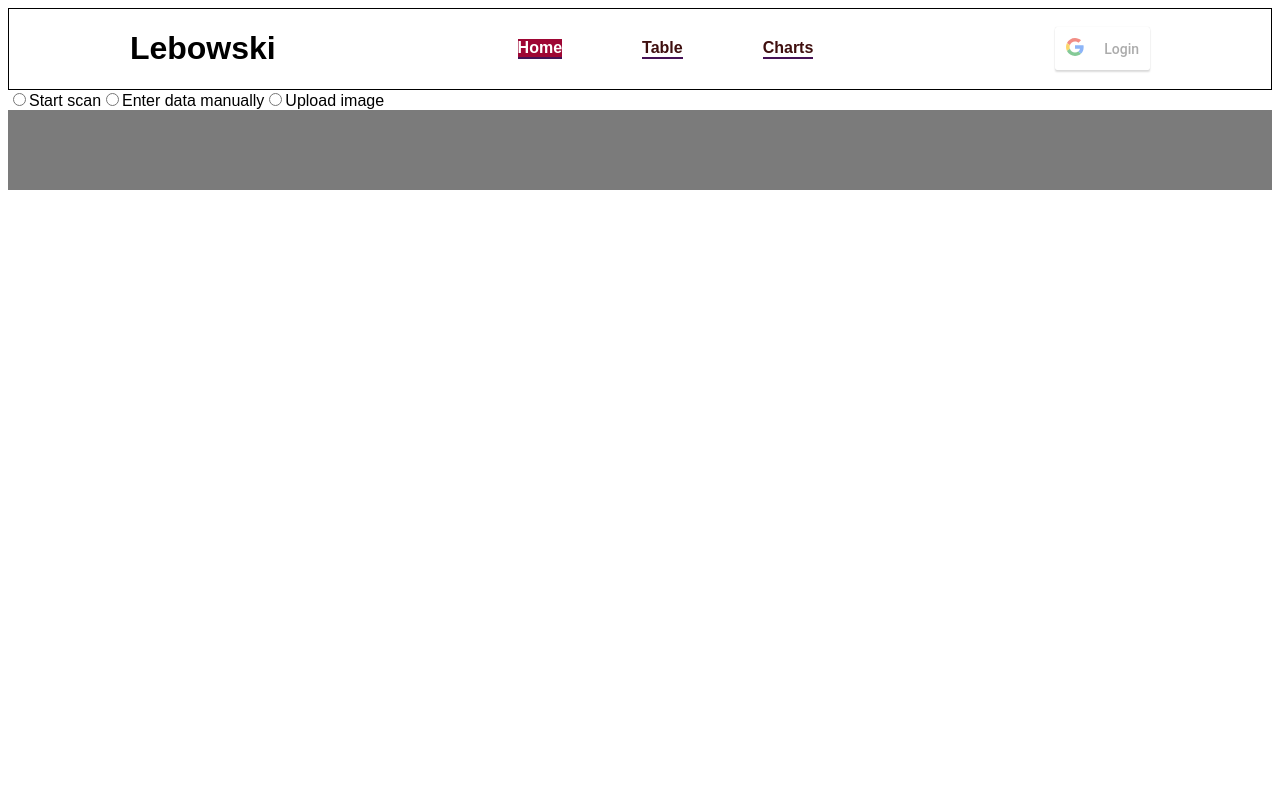
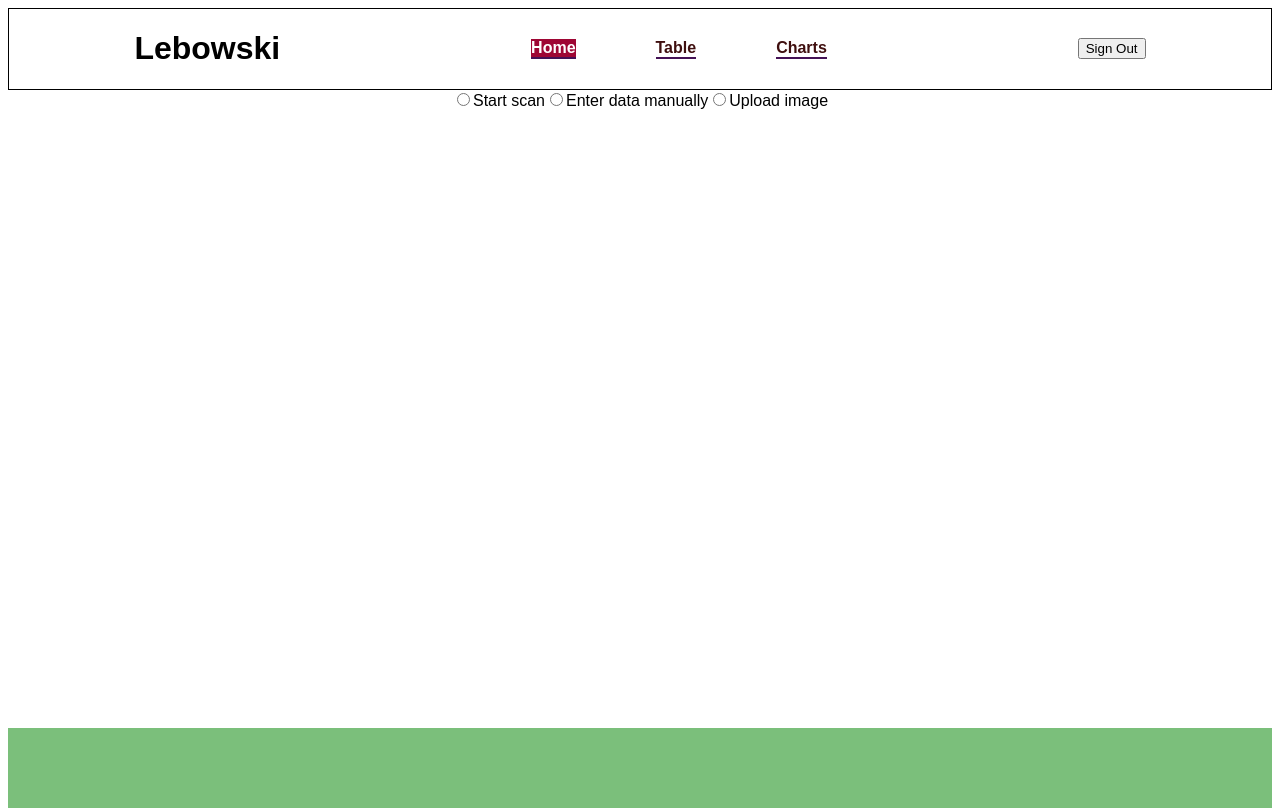
Before and after one commit to lu4ezar/lebowski, a React (Create React App) app: page / in a window 1280 px wide. Built offline with nearby package versions, Linux system fonts and the light colour scheme.

Commit message:
update Login

```diff
--- a/package.json
+++ b/package.json
@@ -9,9 +9,11 @@
   ],
   "main": "src/index.tsx",
   "dependencies": {
+    "@types/node": "14.14.31",
     "@types/react-qr-reader": "2.1.3",
     "@types/react-router-dom": "5.1.7",
     "@types/react-table": "7.0.28",
+    "axios": "0.21.1",
     "formik": "2.2.6",
     "node-sass": "5.0.0",
     "react": "17.0.1",
--- a/public/index.html
+++ b/public/index.html
@@ -1,16 +1,18 @@
 <!DOCTYPE html>
 <html lang="en">
-
   <head>
-	<meta charset="utf-8">
-	<meta name="viewport" content="width=device-width, initial-scale=1, shrink-to-fit=no">
-	<meta name="theme-color" content="#000000">
+    <meta charset="utf-8" />
+    <meta
+      name="viewport"
+      content="width=device-width, initial-scale=1, shrink-to-fit=no"
+    />
+    <meta name="theme-color" content="#000000" />
     <!--
       manifest.json provides metadata used when your web app is added to the
       homescreen on Android. See https://developers.google.com/web/fundamentals/engage-and-retain/web-app-manifest/
     -->
-	<link rel="manifest" href="%PUBLIC_URL%/manifest.json">
-	<link rel="shortcut icon" href="%PUBLIC_URL%/favicon.ico">
+    <link rel="manifest" href="%PUBLIC_URL%/manifest.json" />
+    <link rel="shortcut icon" href="%PUBLIC_URL%/favicon.ico" />
     <!--
       Notice the use of %PUBLIC_URL% in the tags above.
       It will be replaced with the URL of the `public` folder during the build.
@@ -21,6 +23,7 @@
       Learn how to configure a non-root public URL by running `npm run build`.
     -->
     <title>React App</title>
+    <script src="https://apis.google.com/js/platform.js" async defer></script>
   </head>
 
   <body>
@@ -39,5 +42,4 @@
       To create a production bundle, use `npm run build` or `yarn build`.
     -->
   </body>
-
 </html>
--- a/src/App.tsx
+++ b/src/App.tsx
@@ -9,7 +9,7 @@ export default function App() {
       <Header />
       <div
         style={{
-          display: "flex"
+          flex: 1
         }}
       >
         <Router />
--- a/src/Footer.tsx
+++ b/src/Footer.tsx
@@ -3,8 +3,7 @@ const Footer = () => (
     style={{
       height: "10vh",
       opacity: 0.7,
-      background: "#444444",
-      alignSelf: "flex-end"
+      background: "#44a444"
     }}
   ></div>
 );
--- a/src/Login.tsx
+++ b/src/Login.tsx
@@ -1,17 +1,23 @@
-import GoogleLogin from "react-google-login";
+import { useState } from "react";
+import { useGoogleLogin, useGoogleLogout } from "react-google-login";
 
 const Login = () => {
-  const responseGoogle = (response: any) => {
-    console.log(response);
-  };
-  return (
-    <GoogleLogin
-      clientId="658977310896-knrl3gka66fldh83dao2rhgbblmd4un9.apps.googleusercontent.com"
-      buttonText="Login"
-      onSuccess={responseGoogle}
-      onFailure={responseGoogle}
-      cookiePolicy={"single_host_origin"}
-    />
+  const clientId = process.env.CLIENT_ID as string;
+  const [isSignedIn, setIsSignedIn] = useState(false);
+  const { signIn } = useGoogleLogin({
+    clientId,
+    onSuccess: () => setIsSignedIn(true),
+    isSignedIn
+  });
+  const { signOut } = useGoogleLogout({
+    clientId,
+    onLogoutSuccess: () => setIsSignedIn(false),
+    onFailure: () => console.log("Error")
+  });
+  return isSignedIn ? (
+    <button onClick={signIn}>Sign In</button>
+  ) : (
+    <button onClick={signOut}>Sign Out</button>
   );
 };
 
--- a/src/styles.scss
+++ b/src/styles.scss
@@ -7,6 +7,8 @@ html, body, #root {
   font-family: sans-serif;
   text-align: center;
   box-sizing: border-box;
+  display: flex;
+  flex-direction: column;
 }
 
 .error {
```
Lines whose indentation alone changed are shown as unchanged.
